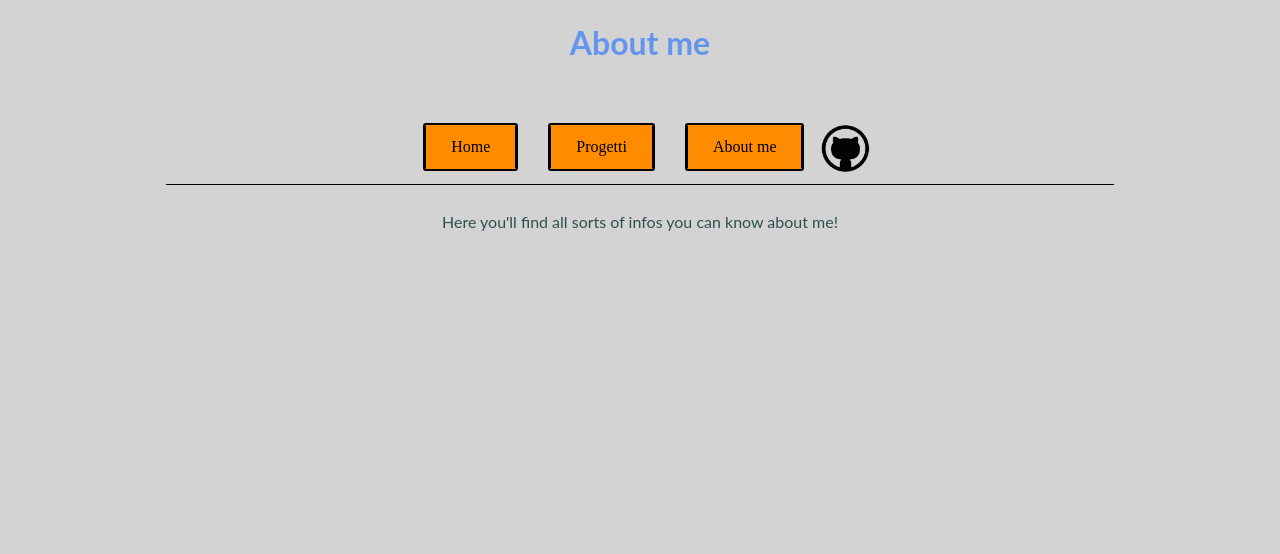
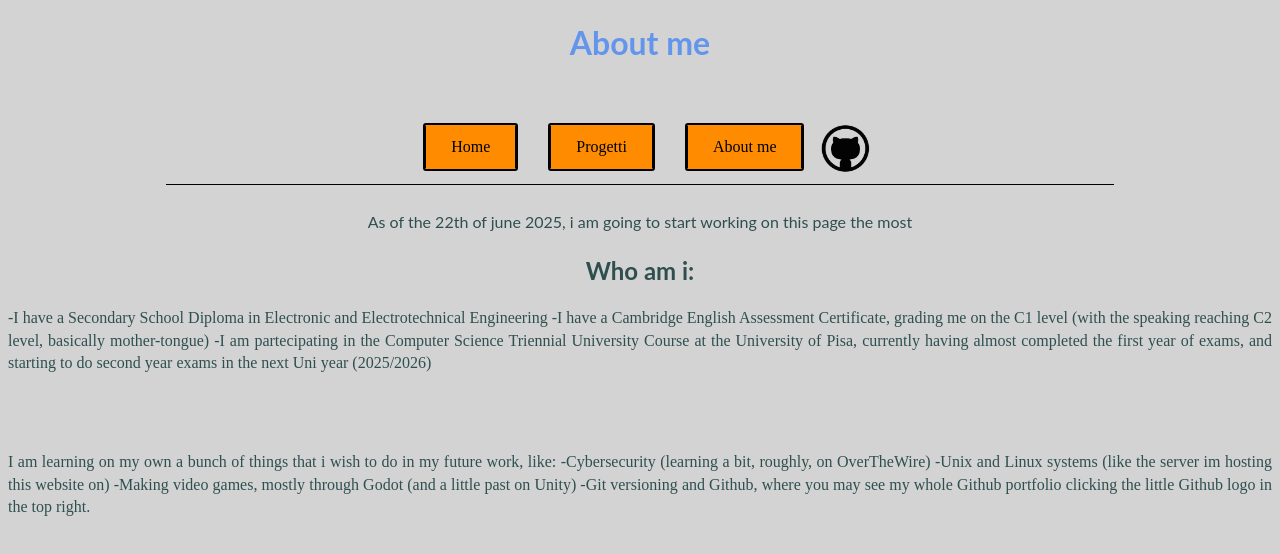
Before and after one commit to IroPlisk/Websito, a website built with webpack: page Indice/chisono.html in a window 1280 px wide. Built offline with nearby package versions, Linux system fonts and the light colour scheme.

Commit message:
Modificata la pagina chi sono

```diff
--- a/Indice/chisono.html
+++ b/Indice/chisono.html
@@ -13,6 +13,24 @@
       <a href="https://github.com/IroPlisk"><img src="../img/github.png" height=49></a>
       <hr style="!important;width:75%;margin: auto;color:black;">
     </div>
-    <p style="text-align: center; font-family: 'lato', sans-serif">Here you'll find all sorts of infos you can know about me!</p>
+    <p style="text-align: center; font-family: 'lato', sans-serif">As of the 22th of june 2025, i am going to start working on this page the most</p>
+
+    <h2 style="text-align: center; font-family: 'lato', sans-serif">Who am i:</h2>
+
+    <p style="text-align: justify">
+      -I have a Secondary School Diploma in Electronic and Electrotechnical Engineering
+      -I have a Cambridge English Assessment Certificate, grading me on the C1 level (with the speaking reaching C2 level, basically mother-tongue)
+      -I am partecipating in the Computer Science Triennial University Course at the University of Pisa, currently having almost completed the first year of exams, and starting to do second year exams in the next Uni year (2025/2026)
+    </p>
+
+  <br><br>
+
+    <p style="text-align: justify">
+      I am learning on my own a bunch of things that i wish to do in my future work, like:
+      -Cybersecurity (learning a bit, roughly, on OverTheWire)
+      -Unix and Linux systems (like the server im hosting this website on)
+      -Making video games, mostly through Godot (and a little past on Unity)
+      -Git versioning and Github, where you may see my whole Github portfolio clicking the little Github logo in the top right.
+    </p>
 
   </body>
```
Also changed, not shown: Indice/Projects_Digital/godot_games.html (+1 -1 lines).
